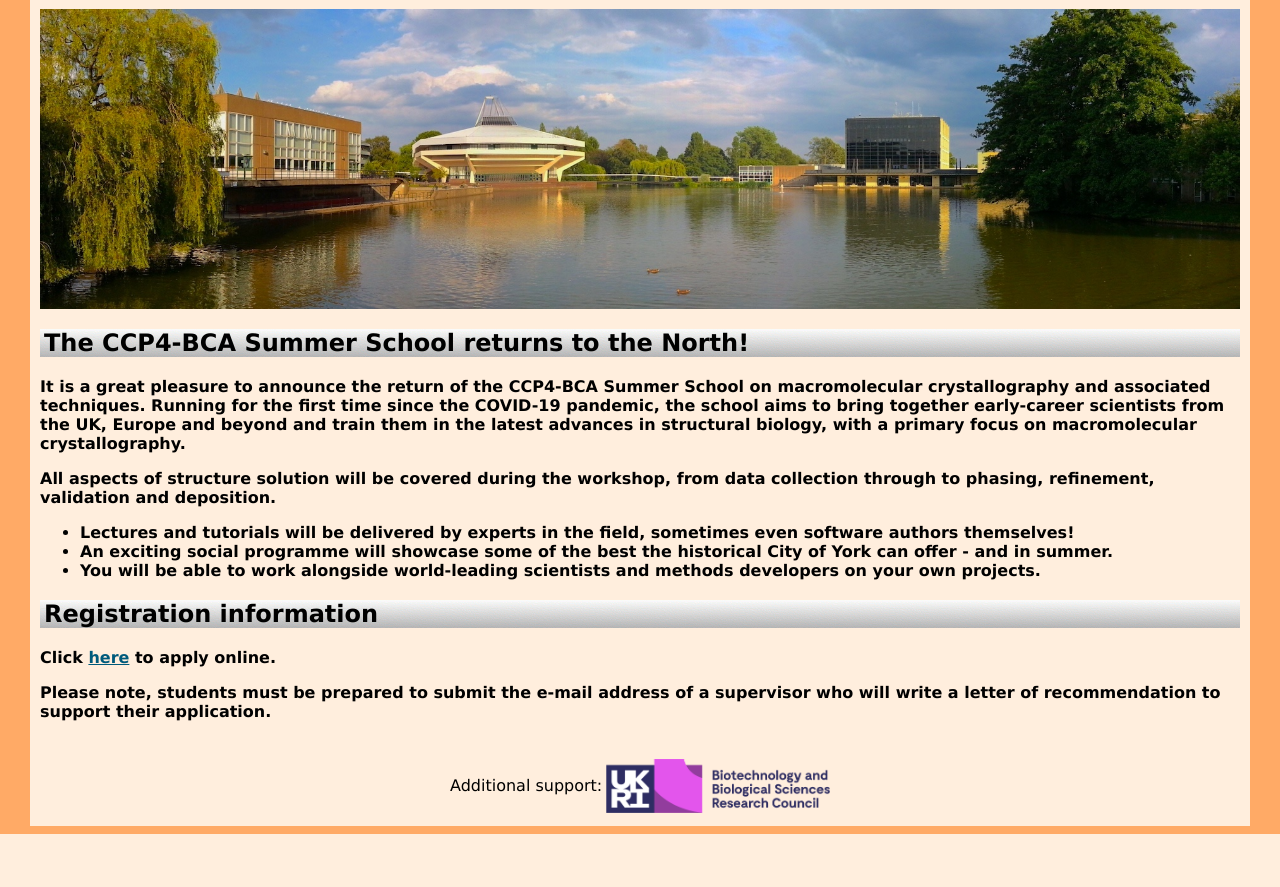
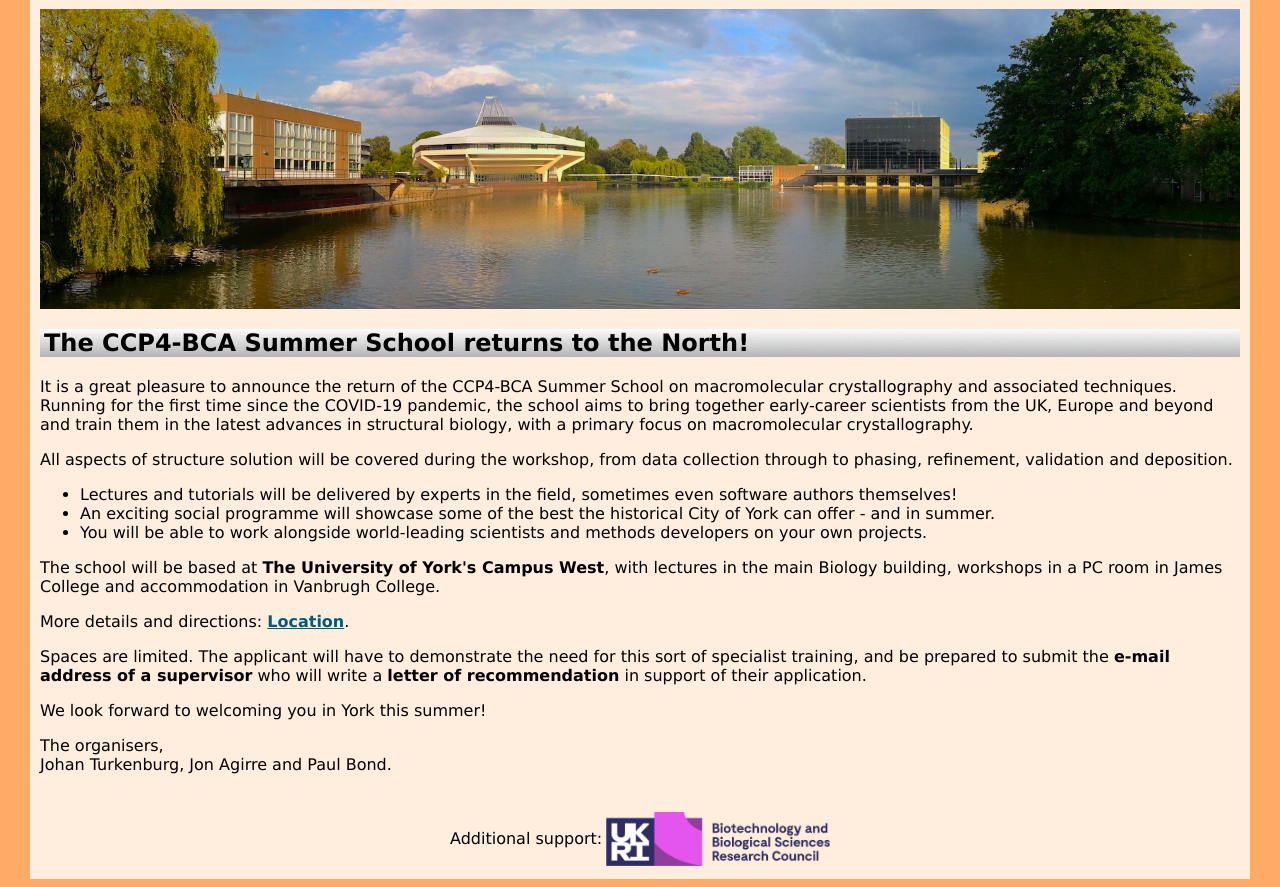
Before and after one commit to glycojones/ccp4-summer-school, a PHP site: page / in a window 1280 px wide. Shown: the part 331-1218 px from the top of the page. Before the commit the page ends 1165 px from the top, so only its background shows below. Run offline with PHP 8.4, Linux system fonts and the light colour scheme.

Commit message:
changes to the php files

```diff
--- a/accommodation.php
+++ b/accommodation.php
@@ -18,7 +18,7 @@ include("includes/banner.php");
 <img width="100%" src="images/UoY_pano.jpg" /></th>
 
 <h2>Accommodation</h2>
-<p>Rooms for both students and speakers have been arranged at </p>
+<p>Rooms for both students and speakers have been arranged at Donald Barron court, in Vanbrugh College. The registration fee for non-York students includes accommodation and catering.</p>
 
 
 <?PHP
--- a/index.php
+++ b/index.php
@@ -18,30 +18,32 @@ include("includes/banner.php");
 <img width="100%" src="images/UoY_pano.jpg" /></th>
 
 <h2>The CCP4-BCA Summer School returns to the North!</h2>
-<p><b>It is a great pleasure to announce the return of the CCP4-BCA Summer School on
+<p>It is a great pleasure to announce the return of the CCP4-BCA Summer School on
       macromolecular crystallography and associated techniques. Running for the first
       time since the COVID-19 pandemic, the school aims to bring together early-career
       scientists from the UK, Europe and beyond and train them in the latest advances
-      in structural biology, with a primary focus on macromolecular crystallography. </b></p>
+      in structural biology, with a primary focus on macromolecular crystallography.</p>
 
-<p><b>All aspects of structure solution will be covered during the
+<p>All aspects of structure solution will be covered during the
 workshop, from data collection through to phasing, refinement,
-validation and deposition.</b></p>
+validation and deposition.</p>
 <ul>
-<b>
+
   <li> Lectures and tutorials will be delivered by experts in the field, sometimes even software authors themselves!
   <li> An exciting social programme will showcase some of the best the historical City of York can offer - and in summer.
   <li> You will be able to work alongside world-leading scientists and methods developers on your own projects.
-</b>
+
 </ul>
+<p>The school will be based at <b>The University of York's Campus West</b>, with lectures in the main Biology building, workshops
+  in a PC room in James College and accommodation in Vanbrugh College.</p>
+<p>More details and directions: <a title="Location information" href="location.php"><b>Location</b></a>.</p>
 
-<h2>Registration information</h2>
-<p><b>Click <a href=https://www.diamond.ac.uk/Home/Events/2022/Diamond-CCP4-Data-Collection-and-Structure-Solution-Workshop-2022.html>here</a>
- to apply online. </b></p>
-<!--p><b><span style="color:red">Registration is not yet open. Please check back another time.</span></b></p-->
+<p>Spaces are limited. The applicant will have to demonstrate the need for this sort of specialist training, and be prepared
+   to submit the <b>e-mail address of a supervisor</b> who will write a <b>letter of recommendation</b> in support of their application.</p>
 
-<p><b>Please note, students must be prepared to submit the e-mail address of a supervisor who will
-write a letter of recommendation to support their application.</b></p>
+<p>We look forward to welcoming you in York this summer!</p>
+<p>The organisers,<br>
+Johan Turkenburg, Jon Agirre and Paul Bond.</p>
 
 <!--p><b><span style="color:red">Registration is now closed. Thank you for your interest.</span></b></p-->
 
--- a/location.php
+++ b/location.php
@@ -14,11 +14,10 @@ include("includes/banner.php");
 ?>
 
 <div class="pageBody">
-
-<img width="100%" src="images/UoY_pano.jpg" /></th>
-
 <h2>The University of York - Campus West</h2>
+<img width="100%" src="images/annotated_map.png" /></th>
 <p>
+Getting here is easy by both private and public methods of transportation. Click <a href="https://www.york.ac.uk/about/transport-maps-parking/"><b>here</b></a> to get directions.
 </p>
 
 <?PHP
```
Also changed, not shown: application.php (+3 -8 lines), contact.php (+20 -2 lines), programme.php (+1 -39 lines).
